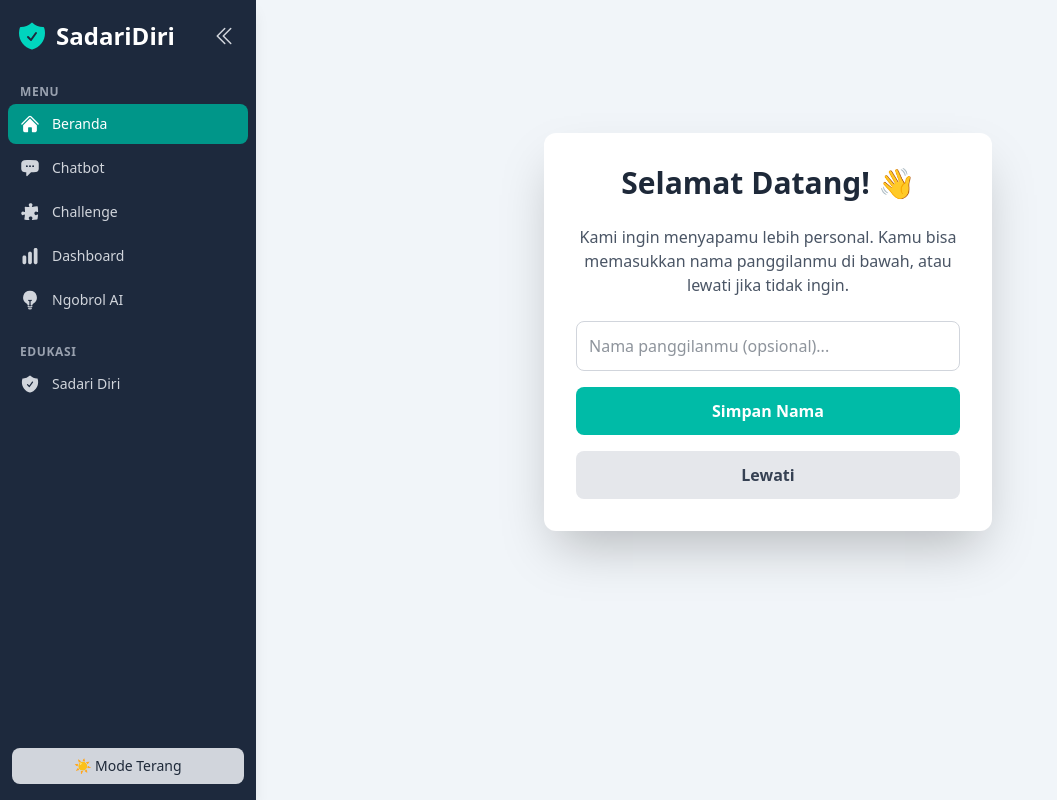
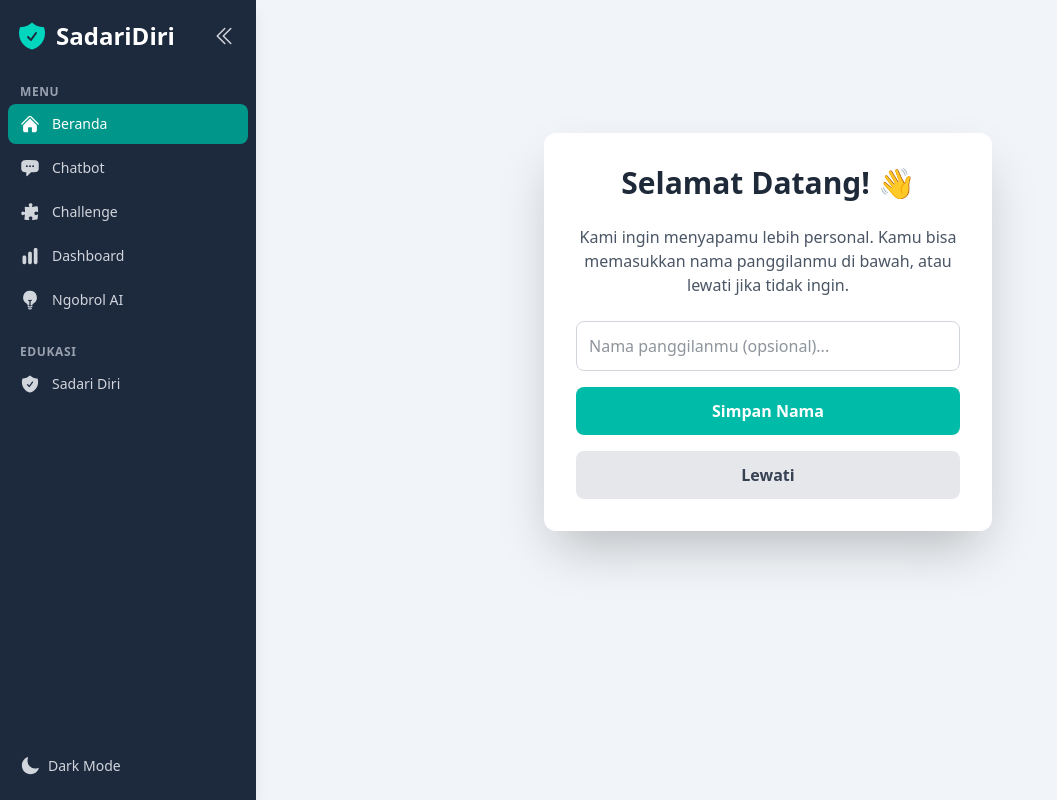
Before and after one commit to mghaniii/Project-Challange-hackaton2025, a React (Vite) app: page / in a window 1280 px wide. Shown: the whole page, without its empty margins (0-1057 px from the left). Built offline with nearby package versions, Linux system fonts and the light colour scheme.

Commit message:
baru termasul sidebar rata kiri

```diff
--- a/package.json
+++ b/package.json
@@ -18,7 +18,7 @@
     "react-chartjs-2": "^5.3.0",
     "react-dom": "^19.1.0",
     "react-icons": "^5.5.0",
-    "react-router-dom": "^7.6.0",
+    "react-router-dom": "^7.6.1",
     "tailwindcss": "^4.1.7"
   },
   "devDependencies": {
--- a/src/components/ThemeToggleButton.jsx
+++ b/src/components/ThemeToggleButton.jsx
@@ -1,30 +1,30 @@
 // src/components/ThemeToggleButton.jsx
-import React, { useEffect, useState } from 'react';
-import { SunIcon, MoonIcon } from '@heroicons/react/24/outline'; // Gun
+import React from 'react';
+import { useTheme } from '../context/ThemeContext'; // Assuming you have a ThemeContext
+import { SunIcon, MoonIcon } from '@heroicons/react/24/solid';
 
-function ThemeToggleButton() {
-  const [dark, setDark] = useState(() =>
-    localStorage.theme === 'dark' ||
-    (!('theme' in localStorage) && window.matchMedia('(prefers-color-scheme: dark)').matches)
-  );
-
-  useEffect(() => {
-    const root = window.document.documentElement;
-    if (dark) {
-      root.classList.add('dark');
-      localStorage.theme = 'dark';
-    } else {
-      root.classList.remove('dark');
-      localStorage.theme = 'light';
-    }
-  }, [dark]);
+function ThemeToggleButton({ collapsed }) { // Accept collapsed prop
+  const { theme, toggleTheme } = useTheme();
+  const isDarkMode = theme === 'dark';
 
   return (
     <button
-      onClick={() => setDark(!dark)}
-      className="w-full px-4 py-2 rounded-lg bg-gray-300 dark:bg-slate-700 text-gray-800 dark:text-white text-sm"
+      onClick={toggleTheme}
+      className={`p-2 rounded-lg hover:bg-slate-600 dark:hover:bg-slate-500 text-gray-300 hover:text-white
+                  transition-all duration-150 ease-in-out group
+                  ${collapsed ? 'w-full flex justify-center' : 'flex items-center space-x-2 min-w-[140px]'}`} // Adjust min-width as needed
+      title={collapsed ? (isDarkMode ? "Switch to Light Mode" : "Switch to Dark Mode") : undefined}
     >
-      {dark ? '🌙 Mode Gelap' : '☀️ Mode Terang'}
+      {isDarkMode ? (
+        <SunIcon className={`h-5 w-5 ${collapsed ? '' : 'mr-2'} flex-shrink-0`} />
+      ) : (
+        <MoonIcon className={`h-5 w-5 ${collapsed ? '' : 'mr-2'} flex-shrink-0`} />
+      )}
+      {!collapsed && (
+        <span className="text-sm font-medium transition-opacity duration-200">
+          {isDarkMode ? "Light Mode" : "Dark Mode"}
+        </span>
+      )}
     </button>
   );
 }
```
Also changed, not shown: src/components/MoodInput.jsx (added), 1 other file (tests, documents, lock files or other folders).
